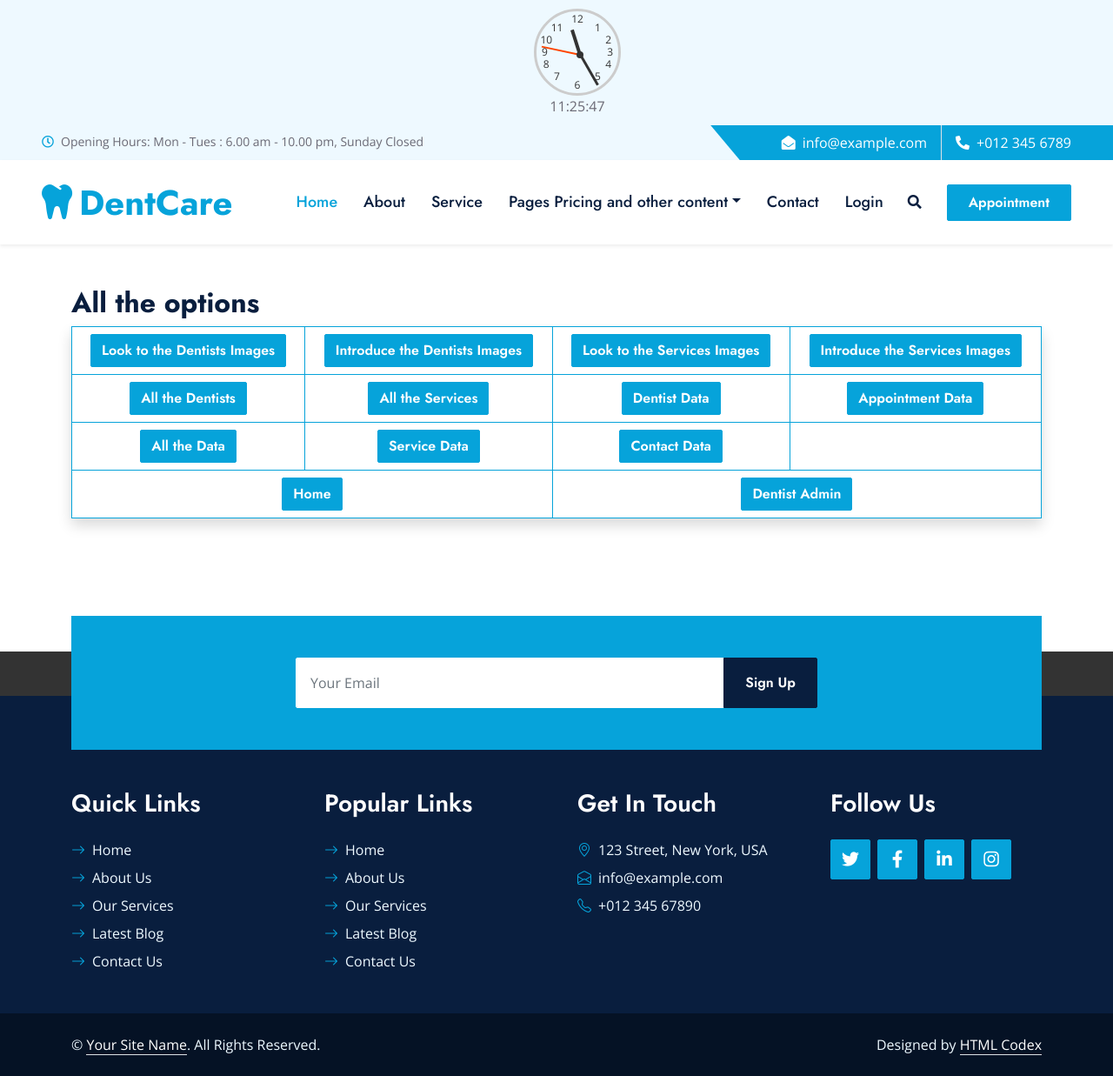
After one commit to msbTemplar/miDentistaPro, a Django app: page /all_the_options_view/ in a window 1280 px wide. The commit adds this page. Shown: the whole page at 87% size. Run offline with Django 5.2, Linux system fonts and the light colour scheme; lists and menus that the app fills with data are empty; some libraries are stand-ins or nearby versions.

Commit message:
first commit2dffffhdvffff3

```diff
--- /dev/null
+++ b/dentist_app/templates/dentist_app/all_the_options_view.html
@@ -0,0 +1,76 @@
+{% extends 'base.html' %}
+{% load static %}
+{% block title %}About the doctor and his cool staff {% endblock %}
+{% block meta_description %} This is the web site of Dr EMD the greatest who ever good {% endblock %}
+{% block content %}
+
+<div class="container-fluid py-5">
+    <div class="container">
+        <div class="row g-5">
+            <div class="col-xl-12 col-lg-12 wow slideInUp" data-wow-delay="0.3s">
+                <h2>All the options </h2>
+                <table class="table table-striped table-hover table-bordered border-primary shadow rounded custom-table">
+                    <thead>
+                      <tr>
+                        <th scope="col" class="text-center">
+                            <a href="{%  url 'list_dentists_image_view' %}" class="btn btn-primary">Look to the Dentists Images</a>
+                        </th>
+                        <th scope="col" class="text-center">
+                            <a href="{%  url 'create_dentist_image_view' %}" class="btn btn-primary ">Introduce the Dentists Images</a>
+                        </th>
+                        <th scope="col" class="text-center">
+                            <a href="{%  url 'list_services_image_view' %}" class="btn btn-primary ">Look to the Services Images</a>
+                        </th>
+                        <th scope="col" class="text-center">
+                            <a href="{%  url 'create_service_image_view' %}" class="btn btn-primary ">Introduce the Services Images</a>
+                        </th>
+                      </tr>
+                      <tr>
+                        <th scope="col" class="text-center">
+                            <a href="{%  url 'dentist_list_view' %}" class="btn btn-primary ">All the Dentists</a>
+                        </th>
+                        <th scope="col" class="text-center">
+                            <a href="{%  url 'service_list_view' %}" class="btn btn-primary ">All the Services</a>
+                        </th>
+                        <th scope="col" class="text-center">
+                            <a href="{%  url 'dentist_form' %}" class="btn btn-primary ">Dentist Data</a>
+                        </th>
+                        <th scope="col" class="text-center">
+                            <a href="{%  url 'appointment_form' %}" class="btn btn-primary ">Appointment Data</a>
+                        </th>
+                      </tr>
+                      <tr>
+                        <th scope="col" class="text-center">
+                            <a href="{%  url 'pricing_form' %}" class="btn btn-primary ">All the Data</a>
+                        </th>
+                        <th scope="col" class="text-center">
+                            <a href="{%  url 'service_form' %}" class="btn btn-primary ">Service Data</a>
+                        </th>
+                        <th scope="col" class="text-center">
+                            <a href="{%  url 'contacts_list' %}" class="btn btn-primary ">Contact Data</a>
+                        </th>
+                        <th scope="col" class="text-center">
+
+                        </th>
+                      </tr>
+                      <tr>
+                        <th scope="col" class="text-center" colspan="2">
+                            <a href="{% url 'home' %}" class="btn btn-primary">Home</a>
+                        </th>
+                        <th scope="col" class="text-center" colspan="2">
+                            <a href="{% url 'dentist_admin' %}" class="btn btn-primary">Dentist Admin</a>
+                        </th>
+                    </tr>
+
+                    </thead>
+                    <tbody>
+
+
+                    </tbody>
+                  </table>
+
+            </div>
+        </div>
+    </div>
+</div>
+{% endblock %}
--- a/dentist_app/templates/dentist_app/base.html
+++ b/dentist_app/templates/dentist_app/base.html
@@ -128,6 +128,14 @@
   white-space: normal;
   word-wrap: break-word;
 }
+
+#cookie-banner {
+    font-family: Arial, sans-serif;
+    font-size: 14px;
+}
+#accept-cookies {
+    margin-left: 10px;
+}
 </style>
 
 <body>
@@ -222,6 +230,7 @@
                 <!--<a href="{% url 'login' %}" class="nav-item nav-link">Login</a>-->
                 {% if user.is_authenticated %}
                 <a href="{% url 'dentist_admin' %}" class="nav-item nav-link">Dentist Admin</a>
+                <a href="{%  url 'all_the_options_view' %}" class="nav-item nav-link">All the options</a>
                     <!--<a href="{% url 'logout' %}" class="nav-item nav-link">Logout</a>-->
                     <form id="logout-form" action="{% url 'logout' %}" method="post" style="display: inline;">
                         {% csrf_token %}
@@ -231,6 +240,7 @@
                 {% else %}
                     <a href="{% url 'login' %}" class="nav-item nav-link">Login</a>
                 {% endif %}
+
             </div>
             <button type="button" class="btn text-dark" data-bs-toggle="modal" data-bs-target="#searchModal"><i class="fa fa-search"></i></button>
             <a href="{% url 'appointment_other' %}" class="btn btn-primary py-2 px-4 ms-3">Appointment</a>
@@ -378,6 +388,13 @@
     <!-- Back to Top -->
     <a href="#" class="btn btn-lg btn-primary btn-lg-square rounded back-to-top"><i class="bi bi-arrow-up"></i></a>
 
+
+    {% if not request.COOKIES.cookie_consent %}
+    <div id="cookie-banner" style="position: fixed; bottom: 0; width: 100%; background: #333; color: white; text-align: center; padding: 10px;">
+        Este sitio web utiliza cookies para mejorar la experiencia del usuario.
+        <button id="accept-cookies" style="background: #4CAF50; color: white; padding: 5px 10px; border: none; cursor: pointer;">Aceptar</button>
+    </div>
+    {% endif %}
 
     <!-- JavaScript Libraries -->
     <script src="https://code.jquery.com/jquery-3.4.1.min.js"></script>
@@ -658,6 +675,18 @@
 
     </script>
 
+    <script>
+        document.getElementById('accept-cookies').addEventListener('click', function() {
+            fetch("{% url 'set_cookie_consent' %}", {method: 'GET'})
+                .then(response => response.json())
+                .then(data => {
+                    if (data.status === 'ok') {
+                        document.getElementById('cookie-banner').style.display = 'none';
+                    }
+                });
+        });
+    </script>
+
 </body>
 
 </html>
--- a/dentist_app/templates/dentist_app/dentist_admin.html
+++ b/dentist_app/templates/dentist_app/dentist_admin.html
@@ -14,8 +14,10 @@
                     <h1 class="display-5 mb-0">From here you can manage the Dentist information</h1>
                 </div>
                 <p class="mb-4">Tempor erat elitr rebum at clita. Diam dolor diam ipsum et tempor sit. Aliqu diam amet diam et eos labore. Clita erat ipsum et lorem et sit, sed stet no labore lorem sit. Sanctus clita duo justo eirmod magna dolore erat amet</p>
+
                 <h5 class="text-uppercase text-primary wow fadeInUp" data-wow-delay="0.3s">Call for Appointment</h5>
                 <h1 class="wow fadeInUp" data-wow-delay="0.6s">+012 345 6789</h1>
+                <a href="{%  url 'all_the_options_view' %}" class="btn btn-primary">All the options</a>
             </div>
             <div class="col-lg-7">
                 <div class="owl-carousel price-carousel wow zoomIn" data-wow-delay="0.9s">
--- a/dentist_app/urls.py
+++ b/dentist_app/urls.py
@@ -61,5 +61,7 @@ urlpatterns = [
     path('list_dentists_image_view/', views.list_dentists_image_view, name='list_dentists_image_view'),
     path('actualizar_dentists_image/<id_dentist_image>', views.actualizar_dentists_image, name='actualizar_dentists_image'),
     path('eliminar_dentists_image/<id_dentist_image>', views.eliminar_dentists_image, name='eliminar_dentists_image'),
+    path('set_cookie_consent/', views.set_cookie_consent, name='set_cookie_consent'),
+    path('all_the_options_view/', views.all_the_options_view, name='all_the_options_view'),
 
 ]
--- a/dentist_app/views.py
+++ b/dentist_app/views.py
@@ -5,6 +5,17 @@ from django.contrib.auth import logout
 from .forms import DentistForm,AppointmentForm,ServiceForm,ContactMessageForm,NewsletterForm,ServiceImageForm,DentistImageForm
 from .models import Appointment,Dentist,Service,ContactMessage,ServiceImage,DentistImage
 from django.contrib import messages
+from django.http import JsonResponse
+
+
+def all_the_options_view(request):
+    #la_lista_des_services_images = ServiceImage.objects.all()  # Recupera todos los servicios
+    return render(request, 'dentist_app/all_the_options_view.html', {})
+
+def set_cookie_consent(request):
+    response = JsonResponse({'status': 'ok'})
+    response.set_cookie('cookie_consent', 'true', max_age=365*24*60*60)  # 1 año
+    return response
 
 
 def newsletter(request):
```
